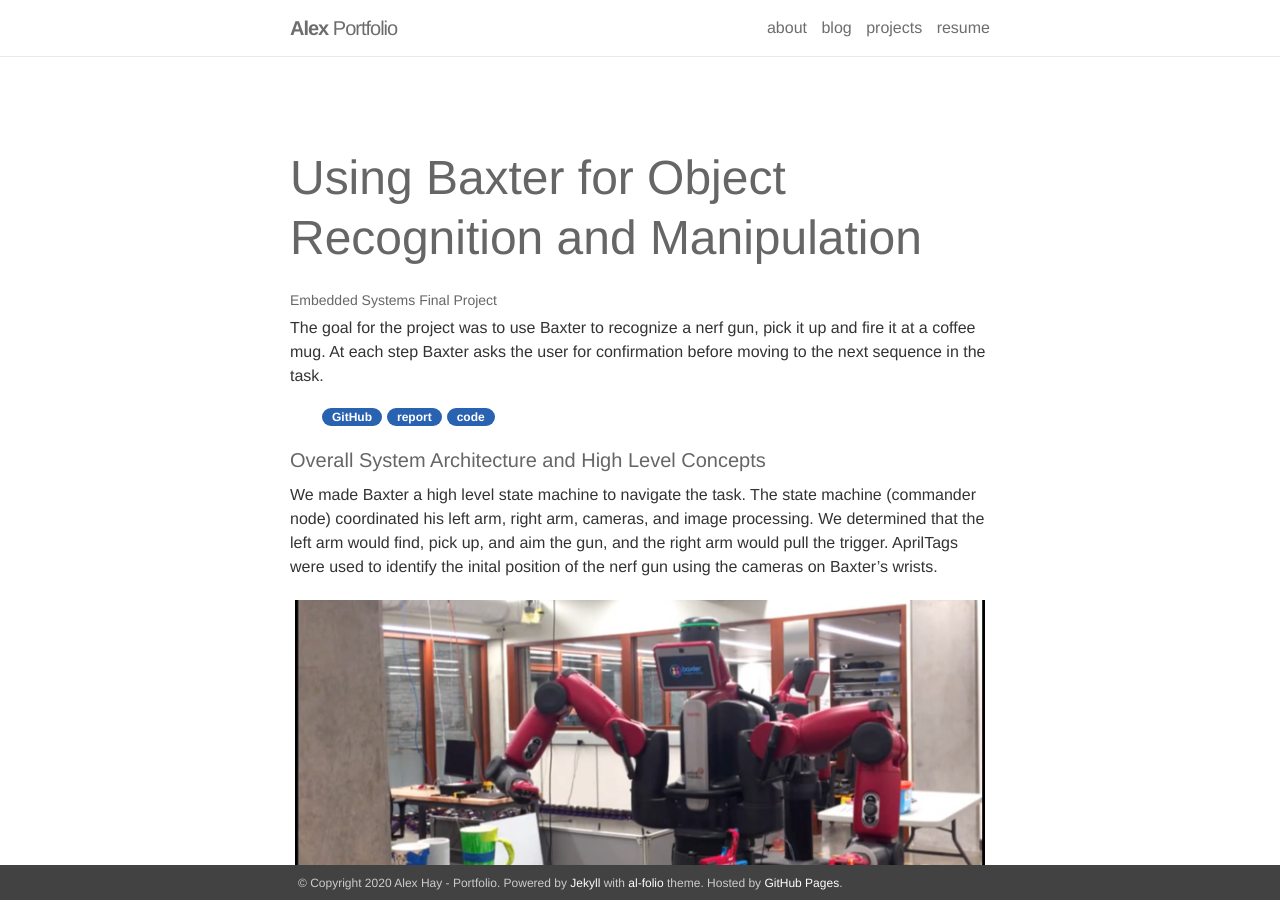
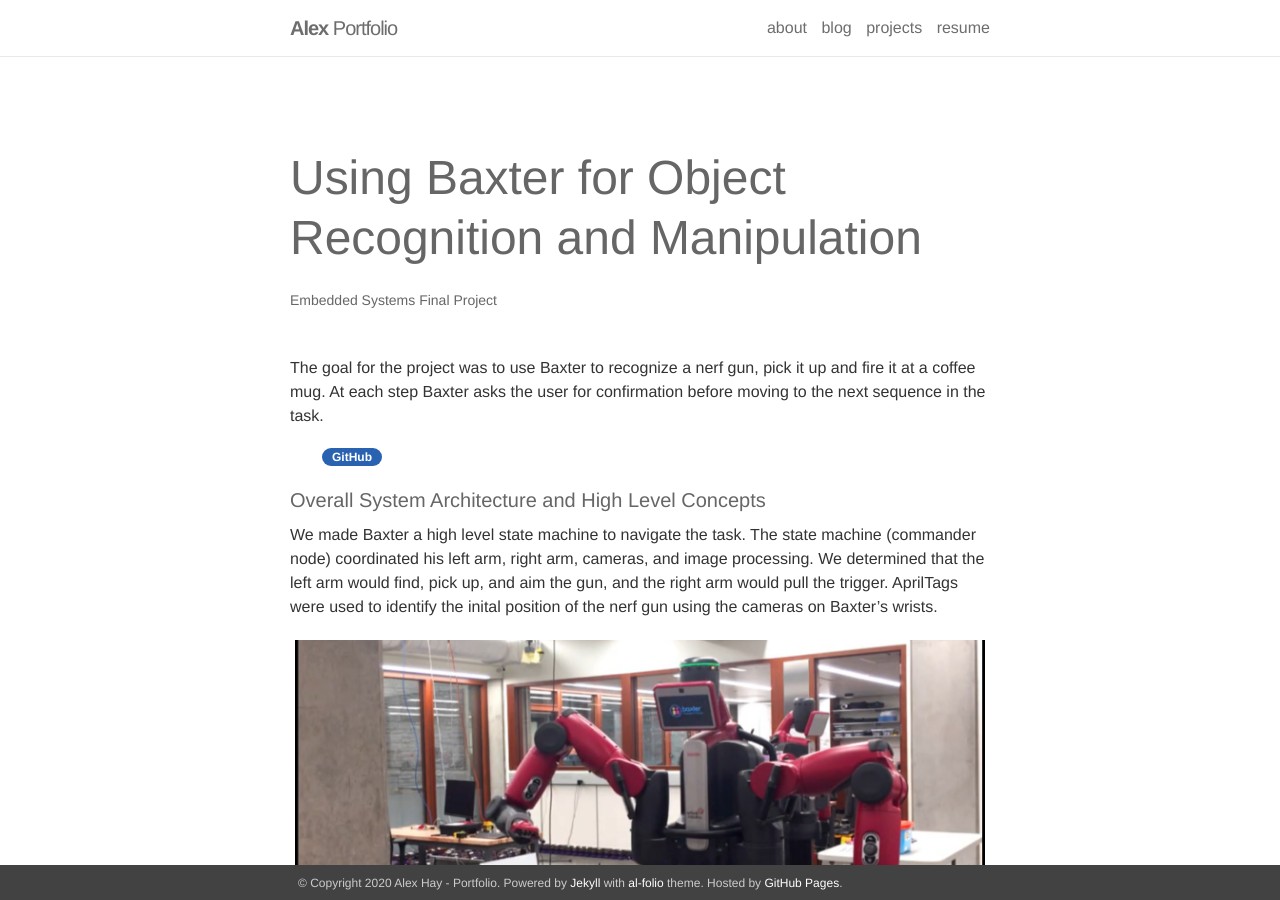
Before and after one commit to an-minyoung/an-minyoung.github.io, a Jekyll site: the page built from _projects/2_project.markdown, in a window 1280 px wide and 900 px high. Built offline with Jekyll 4.4.1, drawn with Linux system fonts in a browser that asks for light colours; nearby versions of some CDN libraries.

Commit message:
final formatting, buttons work

```diff
--- a/_projects/2_project.markdown
+++ b/_projects/2_project.markdown
@@ -5,10 +5,11 @@ description: Embedded Systems Final Project
 img: /assets/img/terminator.gif
 ---
 
+<br>
 
 The goal for the project was to use Baxter to recognize a nerf gun, pick it up and fire it at a coffee mug. At each step Baxter asks the user for confirmation before moving to the next sequence in the task.<br>
 <ul>
-  <a href="https://github.com/ME495-EmbeddedSystems/final-project-terminator"><div class="color-button">GitHub</div></a><a href="project_1.pdf"><div class="color-button">report</div></a><a href=""><div class="color-button">code</div></a>
+  <a href="https://github.com/ME495-EmbeddedSystems/final-project-terminator"><div class="color-button">GitHub</div></a>
 </ul>
 ### Overall System Architecture and High Level Concepts
 
```
